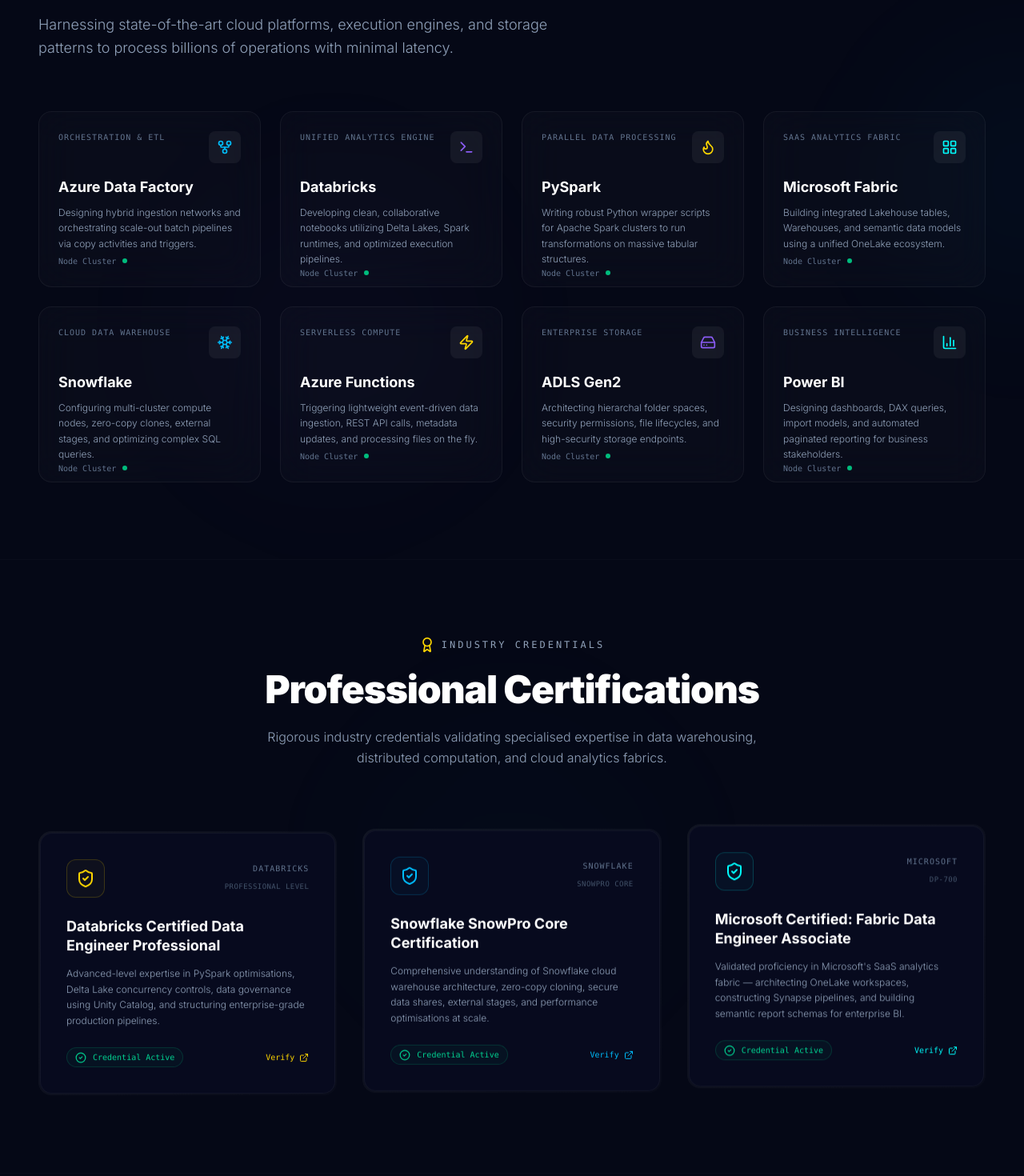
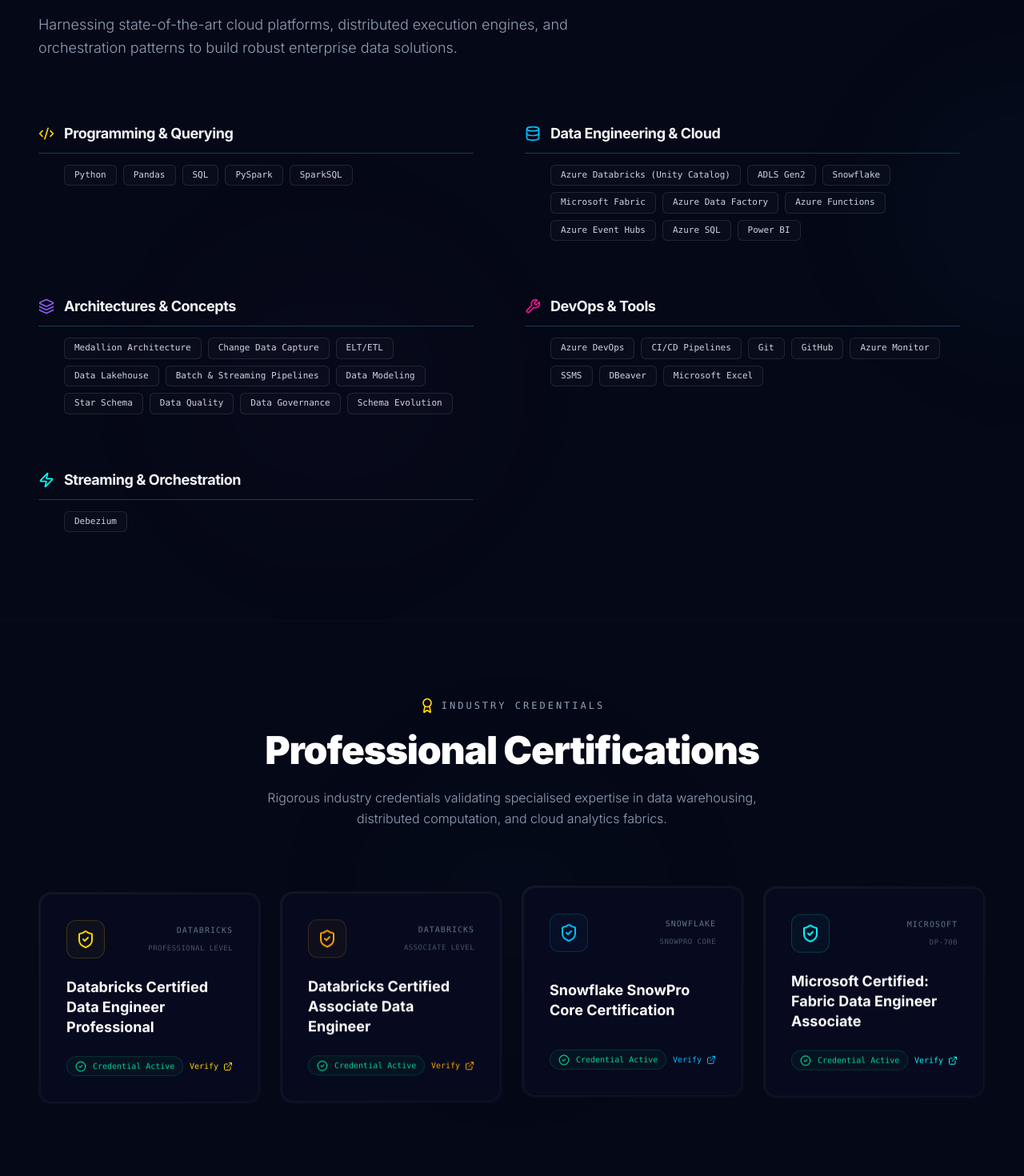
Before and after one commit to SurajBadchikarDE/DE_Portfolio, a Next.js app: page / in a window 1280 px wide. Shown: the part 1980-3450 px from the top of the page at 80% size. Built offline with nearby package versions, Linux system fonts and the light colour scheme.

Commit message:
Content analysis.

```diff
--- a/components/Certifications.tsx
+++ b/components/Certifications.tsx
@@ -1,13 +1,11 @@
 "use client";
 
-import { motion } from "framer-motion";
 import { Award, ShieldCheck, CheckCircle2, ExternalLink } from "lucide-react";
 
 interface CertificationItem {
   name: string;
   authority: string;
   exam: string;
-  description: string;
   badgeColor: string;
   glowColor: string;
   id: string;
@@ -22,36 +20,40 @@ export default function Certifications() {
       name: "Databricks Certified Data Engineer Professional",
       authority: "Databricks",
       exam: "Professional Level",
-      description:
-        "Advanced-level expertise in PySpark optimisations, Delta Lake concurrency controls, data governance using Unity Catalog, and structuring enterprise-grade production pipelines.",
       badgeColor: "#FFD700",
       glowColor: "rgba(255, 215, 0, 0.2)",
       delayClass: "",
-      verifyUrl: "https://credentials.databricks.com/",
+      verifyUrl: "https://credentials.databricks.com/0d7ebe5f-c823-4c35-a4fb-4c26fa69f300##acc.aMZeW7ON",
+    },
+    {
+      id: "databricks-associate",
+      name: "Databricks Certified Associate Data Engineer",
+      authority: "Databricks",
+      exam: "Associate Level",
+      badgeColor: "#FFA500",
+      glowColor: "rgba(255, 165, 0, 0.2)",
+      delayClass: "[animation-delay:1.5s]",
+      verifyUrl: "https://credentials.databricks.com/5d611007-6e04-4292-ab5f-ea1ba735f1e4?utm_source=linkedin&utm_medium=social",
     },
     {
       id: "snowflake-core",
       name: "Snowflake SnowPro Core Certification",
       authority: "Snowflake",
       exam: "SnowPro Core",
-      description:
-        "Comprehensive understanding of Snowflake cloud warehouse architecture, zero-copy cloning, secure data shares, external stages, and performance optimisations at scale.",
       badgeColor: "#00BFFF",
       glowColor: "rgba(0, 191, 255, 0.2)",
-      delayClass: "[animation-delay:2s]",
-      verifyUrl: "https://achieve.snowflake.com/",
+      delayClass: "[animation-delay:3s]",
+      verifyUrl: "https://achieve.snowflake.com/ced98f6d-8067-4735-bde6-8b2fdbdf0417##acc.j2uL4dxp",
     },
     {
       id: "microsoft-fabric",
       name: "Microsoft Certified: Fabric Data Engineer Associate",
       authority: "Microsoft",
       exam: "DP-700",
-      description:
-        "Validated proficiency in Microsoft's SaaS analytics fabric — architecting OneLake workspaces, constructing Synapse pipelines, and building semantic report schemas for enterprise BI.",
       badgeColor: "#00FFFF",
       glowColor: "rgba(0, 255, 255, 0.2)",
-      delayClass: "[animation-delay:4s]",
-      verifyUrl: "https://learn.microsoft.com/en-us/credentials/certifications/fabric-data-engineer-associate/",
+      delayClass: "[animation-delay:4.5s]",
+      verifyUrl: "https://learn.microsoft.com/en-us/users/surajbadchikar-3400/credentials/7d4344b02dfd9b4c",
     },
   ];
 
@@ -79,7 +81,7 @@ export default function Certifications() {
         </div>
 
         {/* Cards Grid */}
-        <div className="grid grid-cols-1 md:grid-cols-3 gap-8">
+        <div className="grid grid-cols-1 sm:grid-cols-2 lg:grid-cols-4 gap-6">
           {certs.map((cert) => (
             <div
               key={cert.id}
@@ -120,13 +122,17 @@ export default function Certifications() {
                 </div>
 
                 {/* Name & Details */}
-                <div className="flex flex-col gap-3">
-                  <h3 className="text-lg font-bold text-white leading-snug group-hover:text-white transition-colors">
-                    {cert.name}
-                  </h3>
-                  <p className="text-slate-400 text-xs font-light leading-relaxed">
-                    {cert.description}
-                  </p>
+                <div className="flex flex-col gap-3 min-h-[4rem] w-full justify-center">
+                  <a
+                    href={cert.verifyUrl}
+                    target="_blank"
+                    rel="noopener noreferrer"
+                    className="hover:text-[#00FFFF] transition-colors"
+                  >
+                    <h3 className="text-base sm:text-lg font-bold text-white leading-snug group-hover:text-[#00FFFF] transition-colors">
+                      {cert.name}
+                    </h3>
+                  </a>
                 </div>
 
                 {/* Footer row */}
--- a/components/Projects.tsx
+++ b/components/Projects.tsx
@@ -4,9 +4,6 @@ import { motion } from "framer-motion";
 import {
   FolderGit2,
   ExternalLink,
-  Database,
-  LineChart,
-  Activity,
   Layers,
 } from "lucide-react";
 
@@ -17,7 +14,6 @@ interface ProjectItem {
   description: string;
   tech: string[];
   metrics?: { label: string; value: string }[];
-  gridClass: string;
   accent: string;
   icon: any;
   link?: string;
@@ -37,67 +33,21 @@ export default function Projects() {
         { label: "Architecture", value: "Medallion" },
         { label: "Loading Strategy", value: "Incremental" },
       ],
-      gridClass: "lg:col-span-2 lg:row-span-2",
       accent: "from-[#00BFFF] to-[#8B5CF6]",
       icon: Layers,
-    },
-    {
-      id: 2,
-      title: "Bizmetric Medallion Platform",
-      category: "Production Data Platform",
-      description:
-        "Owned 10+ production Medallion pipelines at Bizmetric processing millions of records daily using ADF, Databricks (PySpark, Spark SQL), and Microsoft Fabric — with Azure Functions–based CI/CD orchestration reducing manual intervention by 50% and improving pipeline reliability by 40%.",
-      tech: ["ADF", "Databricks", "PySpark", "Microsoft Fabric", "Azure Functions", "CI/CD", "Azure Monitor"],
-      metrics: [
-        { label: "Pipelines Owned", value: "10+" },
-        { label: "Manual Intervention", value: "↓ 50%" },
-        { label: "Reliability Gain", value: "↑ 40%" },
-      ],
-      gridClass: "lg:col-span-1 lg:row-span-1",
-      accent: "from-[#8B5CF6] to-[#00FFFF]",
-      icon: Activity,
-    },
-    {
-      id: 3,
-      title: "Delta Lake Governance & Optimisation",
-      category: "Data Quality & Governance",
-      description:
-        "Managed Delta Lake tables in Azure Databricks with schema evolution and Unity Catalog governance across curated Silver and Gold layers. Optimised Spark transformations and SQL queries across Azure SQL and PostgreSQL — improving average job runtimes by 35% while powering Power BI and Snowflake reporting for executive dashboards.",
-      tech: ["Delta Lake", "Unity Catalog", "Spark SQL", "Azure SQL", "PostgreSQL", "Power BI", "Snowflake"],
-      metrics: [
-        { label: "Query Speed", value: "↑ 35%" },
-        { label: "Cost Reduction", value: "25%" },
-      ],
-      gridClass: "lg:col-span-1 lg:row-span-1",
-      accent: "from-[#00FFFF] to-[#FFD700]",
-      icon: Database,
-    },
-    {
-      id: 4,
-      title: "Streaming & Reporting Infrastructure",
-      category: "Event-Driven & BI Delivery",
-      description:
-        "Designed SLA-aligned delivery pipelines integrating Azure Event Hubs for streaming ingestion, Debezium-based Change Data Capture (CDC), and automated Power BI / Snowflake reporting for executive stakeholder dashboards — enforcing data quality checks and maintaining lineage across all Medallion layers.",
-      tech: ["Azure Event Hubs", "Debezium", "CDC", "Power BI", "Snowflake", "dbt", "Azure Functions"],
-      metrics: [
-        { label: "Processing Time", value: "↓ 25%" },
-        { label: "Dashboards", value: "Executive BI" },
-        { label: "SLA Compliance", value: "100%" },
-      ],
-      gridClass: "lg:col-span-3 lg:row-span-1",
-      accent: "from-[#00BFFF] via-[#8B5CF6] to-[#FFD700]",
-      icon: LineChart,
-    },
+    }
   ];
 
   return (
     <section id="projects-section" className="relative w-full py-24 bg-[#050816] overflow-hidden select-none border-t border-white/[0.02]">
+      {/* Background glow */}
       <div className="absolute inset-0 pointer-events-none z-0">
         <div className="absolute top-[20%] left-[20%] w-[35vw] h-[35vw] rounded-full bg-[radial-gradient(circle_at_center,rgba(139,92,246,0.03)_0%,rgba(0,0,0,0)_60%)] blur-3xl" />
         <div className="absolute bottom-[20%] right-[20%] w-[45vw] h-[45vw] rounded-full bg-[radial-gradient(circle_at_center,rgba(0,191,255,0.04)_0%,rgba(0,0,0,0)_70%)] blur-3xl" />
       </div>
 
       <div className="max-w-7xl mx-auto px-6 md:px-12 relative z-10">
+        {/* Section Header */}
         <div className="flex flex-col gap-4 mb-16 max-w-2xl">
           <div className="flex items-center gap-2">
             <FolderGit2 className="w-5 h-5 text-[#00FFFF]" />
@@ -113,11 +63,10 @@ export default function Projects() {
           </p>
         </div>
 
-        <div className="grid grid-cols-1 md:grid-cols-2 lg:grid-cols-3 gap-6 auto-rows-[minmax(200px,_auto)]">
+        {/* Centered Project Layout */}
+        <div className="flex justify-center w-full">
           {projects.map((project) => {
             const Icon = project.icon;
-            const isFeatured = project.id === 1;
-            const isWide = project.id === 4;
 
             return (
               <motion.div
@@ -125,8 +74,8 @@ export default function Projects() {
                 initial={{ opacity: 0, y: 20 }}
                 whileInView={{ opacity: 1, y: 0 }}
                 viewport={{ once: true, margin: "-100px" }}
-                transition={{ duration: 0.6, delay: project.id * 0.1 }}
-                className={`${project.gridClass} group relative rounded-2xl border border-white/5 bg-white/[0.01] backdrop-blur-xl p-6 md:p-8 flex flex-col justify-between overflow-hidden hover:border-white/15 transition-all duration-300 hover:-translate-y-1 hover:shadow-[0_12px_40px_rgba(0,0,0,0.4)]`}
+                transition={{ duration: 0.6, delay: 0.1 }}
+                className="max-w-4xl w-full group relative rounded-2xl border border-white/5 bg-white/[0.01] backdrop-blur-xl p-6 md:p-8 flex flex-col justify-between overflow-hidden hover:border-white/15 transition-all duration-300 hover:-translate-y-1 hover:shadow-[0_12px_40px_rgba(0,0,0,0.4)]"
               >
                 <div className={`absolute top-0 right-0 w-48 h-48 rounded-full bg-gradient-to-br ${project.accent} opacity-[0.01] group-hover:opacity-[0.06] blur-2xl transition-all duration-700 pointer-events-none`} />
 
@@ -173,7 +122,7 @@ export default function Projects() {
                   </div>
                 </div>
 
-                <div className={`mt-8 pt-6 border-t border-white/5 flex flex-wrap gap-6 items-end justify-between ${isFeatured || isWide ? "w-full" : ""}`}>
+                <div className="mt-8 pt-6 border-t border-white/5 flex flex-wrap gap-6 items-end justify-between w-full">
                   {project.metrics && (
                     <div className="flex flex-wrap gap-6">
                       {project.metrics.map((metric, mIdx) => (
--- a/components/TechStack.tsx
+++ b/components/TechStack.tsx
@@ -1,157 +1,113 @@
 "use client";
 
-import React, { useRef, useState } from "react";
-import { motion } from "framer-motion";
+import React from "react";
 import {
-  GitFork,
-  Terminal,
-  Flame,
-  LayoutGrid,
-  Snowflake,
+  Code2,
+  Database,
+  Layers,
+  Wrench,
   Zap,
-  HardDrive,
-  BarChart3,
   Boxes
 } from "lucide-react";
 
-interface TechCardProps {
-  name: string;
-  category: string;
-  description: string;
+interface SkillCategoryProps {
+  title: string;
+  skills: string[];
   icon: any;
   glowColor: string;
 }
 
-const TechCard = ({ name, category, description, icon: Icon, glowColor }: TechCardProps) => {
-  const cardRef = useRef<HTMLDivElement>(null);
-  const [coords, setCoords] = useState({ x: 0, y: 0 });
-
-  const handleMouseMove = (e: React.MouseEvent<HTMLDivElement>) => {
-    if (!cardRef.current) return;
-    const rect = cardRef.current.getBoundingClientRect();
-    setCoords({
-      x: e.clientX - rect.left,
-      y: e.clientY - rect.top,
-    });
-  };
-
+const SkillCategory = ({ title, skills, icon: Icon, glowColor }: SkillCategoryProps) => {
   return (
-    <div
-      ref={cardRef}
-      onMouseMove={handleMouseMove}
-      className="relative flex flex-col justify-between p-6 rounded-2xl border border-white/5 bg-white/[0.02] backdrop-blur-xl overflow-hidden group select-none transition-all duration-300 hover:border-white/10 hover:shadow-[0_8px_30px_rgb(0,0,0,0.2)] h-[220px]"
-    >
-      {/* Radial Hover Glow inside Card */}
-      <div
-        className="absolute inset-0 opacity-0 group-hover:opacity-100 transition-opacity duration-300 pointer-events-none"
-        style={{
-          background: `radial-gradient(300px circle at ${coords.x}px ${coords.y}px, ${glowColor}15, transparent 80%)`,
-        }}
-      />
-
-      {/* Outer Border Light Trace (Linear style) */}
-      <div
-        className="absolute inset-0 opacity-0 group-hover:opacity-100 transition-opacity duration-300 pointer-events-none rounded-2xl"
-        style={{
-          background: `radial-gradient(130px circle at ${coords.x}px ${coords.y}px, ${glowColor}40, transparent 80%)`,
-          padding: "1px",
-          mask: "linear-gradient(black, black) content-box, linear-gradient(black, black)",
-          maskComposite: "exclude",
-          WebkitMask: "linear-gradient(black, black) content-box, linear-gradient(black, black)",
-          WebkitMaskComposite: "xor",
-        }}
-      />
-
-      <div className="flex flex-col gap-4">
-        {/* Category & Icon */}
-        <div className="flex justify-between items-start">
-          <span className="text-[10px] font-mono tracking-widest text-slate-500 uppercase">
-            {category}
-          </span>
-          <div
-            className="w-10 h-10 rounded-lg bg-white/5 flex items-center justify-center transition-colors duration-300 group-hover:text-white"
-            style={{ color: glowColor }}
-          >
-            <Icon className="w-5 h-5" />
-          </div>
+    <div className="flex flex-col gap-3.5 w-full select-none py-3.5">
+      {/* Title & Icon Header (Left-aligned, inline, no boxes) */}
+      <div className="flex items-center gap-3 pb-2.5 border-b border-[#00FFFF]/25">
+        <div
+          className="shrink-0 transition-transform duration-300 group-hover:scale-110"
+          style={{ color: glowColor }}
+        >
+          <Icon className="w-5 h-5" />
         </div>
-
-        {/* Title and Description */}
-        <div>
-          <h3 className="text-lg font-bold text-white mb-2 transition-colors duration-300 group-hover:text-white">
-            {name}
-          </h3>
-          <p className="text-slate-400 text-xs font-light leading-relaxed">
-            {description}
-          </p>
-        </div>
+        <h3 className="text-base sm:text-lg font-bold text-slate-100 tracking-tight">
+          {title}
+        </h3>
       </div>
 
-      {/* Active Node Indicator */}
-      <div className="flex items-center gap-2 text-[10px] font-mono text-slate-500 group-hover:text-slate-300 transition-colors">
-        <span>Node Cluster</span>
-        <div className="w-1.5 h-1.5 rounded-full bg-emerald-500 group-hover:animate-pulse" />
+      {/* Indented Skill tags */}
+      <div className="flex flex-wrap gap-2 pl-8">
+        {skills.map((skill, idx) => (
+          <span
+            key={idx}
+            className="px-3 py-1 rounded-md text-[11px] font-mono border border-white/10 bg-white/[0.02] text-slate-300 transition-all duration-300 hover:border-[#00BFFF]/50 hover:bg-[#00BFFF]/5 hover:text-white"
+          >
+            {skill}
+          </span>
+        ))}
       </div>
     </div>
   );
 };
 
 export default function TechStack() {
-  const technologies: TechCardProps[] = [
+  const skillCategories: SkillCategoryProps[] = [
     {
-      name: "Azure Data Factory",
-      category: "Orchestration & ETL",
-      description: "Designing hybrid ingestion networks and orchestrating scale-out batch pipelines via copy activities and triggers.",
-      icon: GitFork,
+      title: "Programming & Querying",
+      skills: ["Python", "Pandas", "SQL", "PySpark", "SparkSQL"],
+      icon: Code2,
+      glowColor: "#FFD700", // Spark Gold
+    },
+    {
+      title: "Data Engineering & Cloud",
+      skills: [
+        "Azure Databricks (Unity Catalog)",
+        "ADLS Gen2",
+        "Snowflake",
+        "Microsoft Fabric",
+        "Azure Data Factory",
+        "Azure Functions",
+        "Azure Event Hubs",
+        "Azure SQL",
+        "Power BI"
+      ],
+      icon: Database,
       glowColor: "#00BFFF", // Azure Blue
     },
     {
-      name: "Databricks",
-      category: "Unified Analytics Engine",
-      description: "Developing clean, collaborative notebooks utilizing Delta Lakes, Spark runtimes, and optimized execution pipelines.",
-      icon: Terminal,
-      glowColor: "#8B5CF6", // Databricks Purple
-    },
-    {
-      name: "PySpark",
-      category: "Parallel Data Processing",
-      description: "Writing robust Python wrapper scripts for Apache Spark clusters to run transformations on massive tabular structures.",
-      icon: Flame,
-      glowColor: "#FFD700", // Spark Gold
-    },
-    {
-      name: "Microsoft Fabric",
-      category: "SaaS Analytics Fabric",
-      description: "Building integrated Lakehouse tables, Warehouses, and semantic data models using a unified OneLake ecosystem.",
-      icon: LayoutGrid,
-      glowColor: "#00FFFF", // Fabric Teal
-    },
-    {
-      name: "Snowflake",
-      category: "Cloud Data Warehouse",
-      description: "Configuring multi-cluster compute nodes, zero-copy clones, external stages, and optimizing complex SQL queries.",
-      icon: Snowflake,
-      glowColor: "#00BFFF", // Snowflake Blue
-    },
-    {
-      name: "Azure Functions",
-      category: "Serverless Compute",
-      description: "Triggering lightweight event-driven data ingestion, REST API calls, metadata updates, and processing files on the fly.",
-      icon: Zap,
-      glowColor: "#FFD700", // Gold
-    },
-    {
-      name: "ADLS Gen2",
-      category: "Enterprise Storage",
-      description: "Architecting hierarchal folder spaces, security permissions, file lifecycles, and high-security storage endpoints.",
-      icon: HardDrive,
+      title: "Architectures & Concepts",
+      skills: [
+        "Medallion Architecture",
+        "Change Data Capture",
+        "ELT/ETL",
+        "Data Lakehouse",
+        "Batch & Streaming Pipelines",
+        "Data Modeling",
+        "Star Schema",
+        "Data Quality",
+        "Data Governance",
+        "Schema Evolution"
+      ],
+      icon: Layers,
       glowColor: "#8B5CF6", // Purple
     },
     {
-      name: "Power BI",
-      category: "Business Intelligence",
-      description: "Designing dashboards, DAX queries, import models, and automated paginated reporting for business stakeholders.",
-      icon: BarChart3,
+      title: "DevOps & Tools",
+      skills: [
+        "Azure DevOps",
+        "CI/CD Pipelines",
+        "Git",
+        "GitHub",
+        "Azure Monitor",
+        "SSMS",
+        "DBeaver",
+        "Microsoft Excel"
+      ],
+      icon: Wrench,
+      glowColor: "#FF1493", // Pink
+    },
+    {
+      title: "Streaming & Orchestration",
+      skills: ["Debezium"],
+      icon: Zap,
       glowColor: "#00FFFF", // Teal
     },
   ];
@@ -171,21 +127,21 @@ export default function TechStack() {
           <div className="flex items-center gap-2">
             <Boxes className="w-5 h-5 text-[#00BFFF]" />
             <span className="text-xs font-mono uppercase tracking-[0.25em] text-slate-400">
-              Cloud Infrastructure
+              Technical Skills • 2023 – 2025
             </span>
           </div>
           <h2 className="text-3xl md:text-5xl font-black tracking-tight text-white leading-tight">
             The Data Engineering Toolchain
           </h2>
           <p className="text-slate-400 font-light text-base md:text-lg leading-relaxed">
-            Harnessing state-of-the-art cloud platforms, execution engines, and storage patterns to process billions of operations with minimal latency.
+            Harnessing state-of-the-art cloud platforms, distributed execution engines, and orchestration patterns to build robust enterprise data solutions.
           </p>
         </div>
 
-        {/* Tech Grid */}
-        <div className="grid grid-cols-1 sm:grid-cols-2 lg:grid-cols-4 gap-6">
-          {technologies.map((tech, idx) => (
-            <TechCard key={idx} {...tech} />
+        {/* Clean, left-aligned 2-column Grid */}
+        <div className="grid grid-cols-1 md:grid-cols-2 gap-x-16 gap-y-10 max-w-6xl">
+          {skillCategories.map((item, idx) => (
+            <SkillCategory key={idx} {...item} />
           ))}
         </div>
       </div>
--- a/components/Timeline.tsx
+++ b/components/Timeline.tsx
@@ -290,6 +290,17 @@ export default function Timeline() {
 
   const internEvents: TimelineEvent[] = [
     {
+      period: "Jan 2024 – Jul 2024",
+      role: "IT Intern",
+      company: "KWMCS Ventures",
+      type: "work",
+      employmentType: "Internship",
+      highlights: [
+        "Supported application development with relational database design and backend integration in a remote, agile team environment.",
+      ],
+      tech: ["PostgreSQL", "SQL", "Backend Integration", "Agile"],
+    },
+    {
       period: "Oct 2024 – Dec 2024",
       role: "Software Developer Intern",
       company: "WebWeaver",
@@ -299,17 +310,6 @@ export default function Timeline() {
         "Contributed to backend API integration and data layer development using PostgreSQL, supporting full-stack feature delivery in a team environment.",
       ],
       tech: ["PostgreSQL", "REST APIs", "Python", "Git"],
-    },
-    {
-      period: "Jan 2024 – Jul 2024",
-      role: "IT Intern",
-      company: "KWMCS Ventures",
-      type: "work",
-      employmentType: "Internship",
-      highlights: [
-        "Supported application development with relational database design and backend integration in a remote, agile team environment.",
-      ],
-      tech: ["PostgreSQL", "SQL", "Backend Integration", "Agile"],
     }
   ];
 
```
